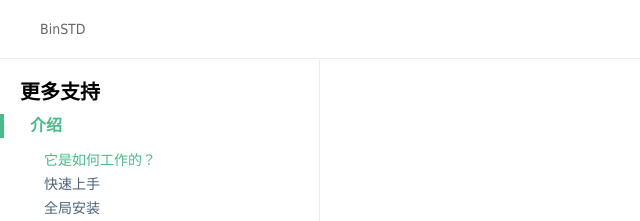
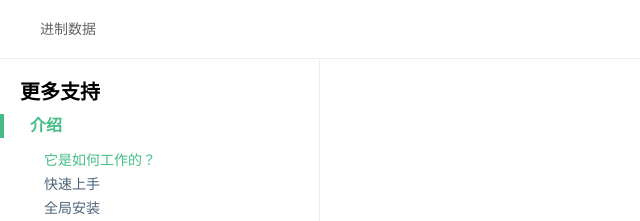
Before and after one commit to BinSTD-BinSTD/BinSTD-BinSTD.github.io, a plain HTML site: page more.html in a window 1280 px wide. Shown: the top 221 px of the page, 0-640 px from the left. Drawn offline with Linux system fonts and the light colour scheme; no server answers.

Commit message:
Update more.html

```diff
--- a/more.html
+++ b/more.html
@@ -16,7 +16,7 @@
 <body>
 
 <header class="navbar">
-  <h2 class="fl"><a href="https://www.binstd.com">BinSTD</a></h2>
+  <h2 class="fl"><a href="https://www.binstd.com">进制数据</a></h2>
   <div class="fr">
     <!-- <div class="fl srch">
       <input type="" name="" class="search">
```
